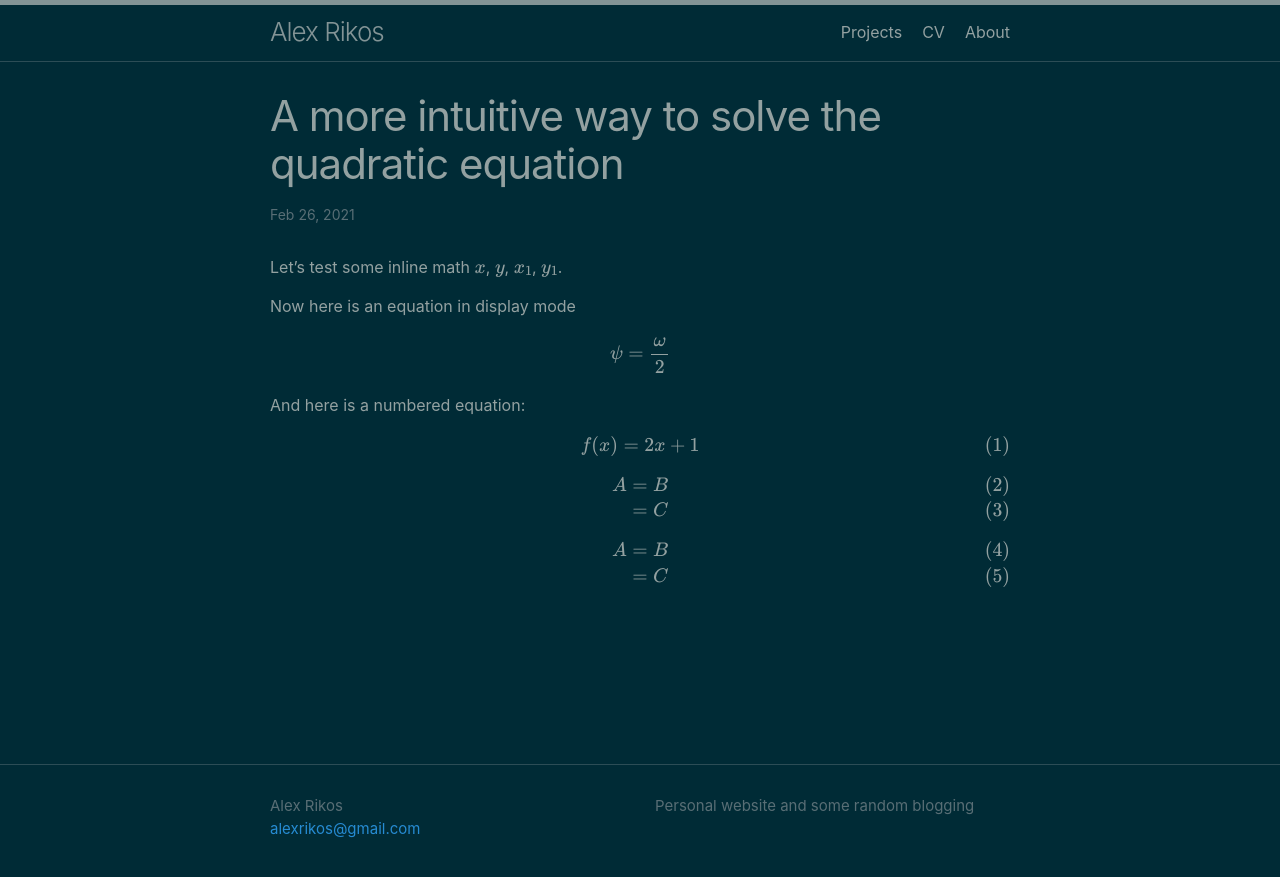
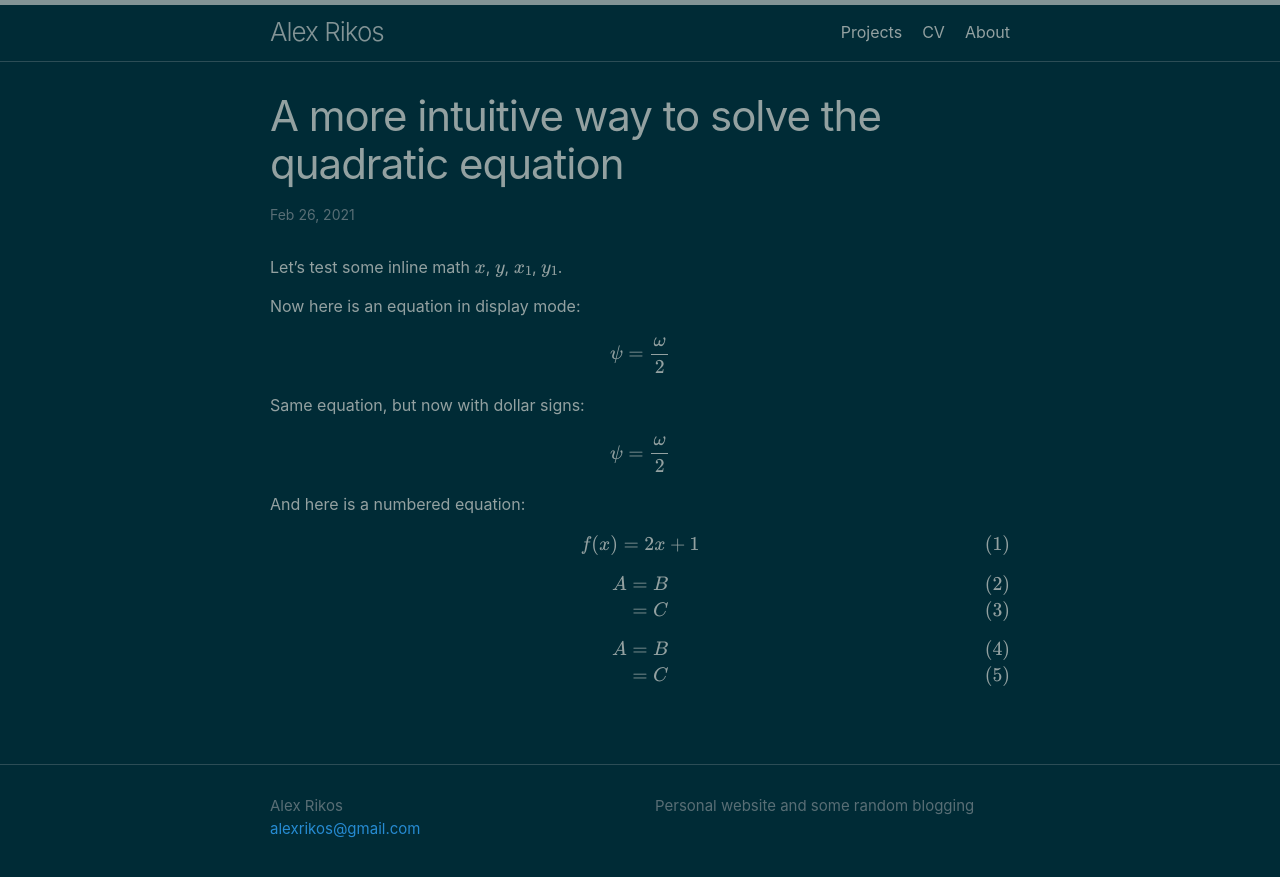
Before and after one commit to vanriken/vanriken.github.io, a Jekyll site: the page built from _posts/2021-02-26-math-equations.md, in a window 1280 px wide. Shown: the top 877 px of the page. Built offline with Jekyll 4.4.1, drawn with Linux system fonts in a browser that asks for light colours; formulas are drawn with MathJax 3.

```diff
--- a/_includes/mathjax.html
+++ b/_includes/mathjax.html
@@ -9,8 +9,8 @@ MathJax.Hub.Config({
   },
 
   tex2jax: {
-    inlineMath: [ ['$','$'], ['\(', '\)'] ],
-    displayMath: [ ['$$','$$'], ['\[', '\]'] ],
+    inlineMath: [ ['$','$'], ["\\(","\\)"] ],
+    displayMath: [ ['$$','$$'], ["\\[","\\]"] ],
     processEscapes: true,
   }
 });
--- a/_posts/2021-02-26-math-equations.md
+++ b/_posts/2021-02-26-math-equations.md
@@ -9,8 +9,10 @@ categories: misc
 Let's test some inline math $x$, $y$, $x_1$, $y_1$.
 
 
-Now here is an equation in display mode \[\psi = \frac{\omega}{2}\]
+Now here is an equation in display mode: \\[\psi = \frac{\omega}{2}\\]
+Same equation, but now with dollar signs:
 
+$$\psi = \frac{\omega}{2}$$
 
 And here is a numbered equation:
 \begin{equation}
```
